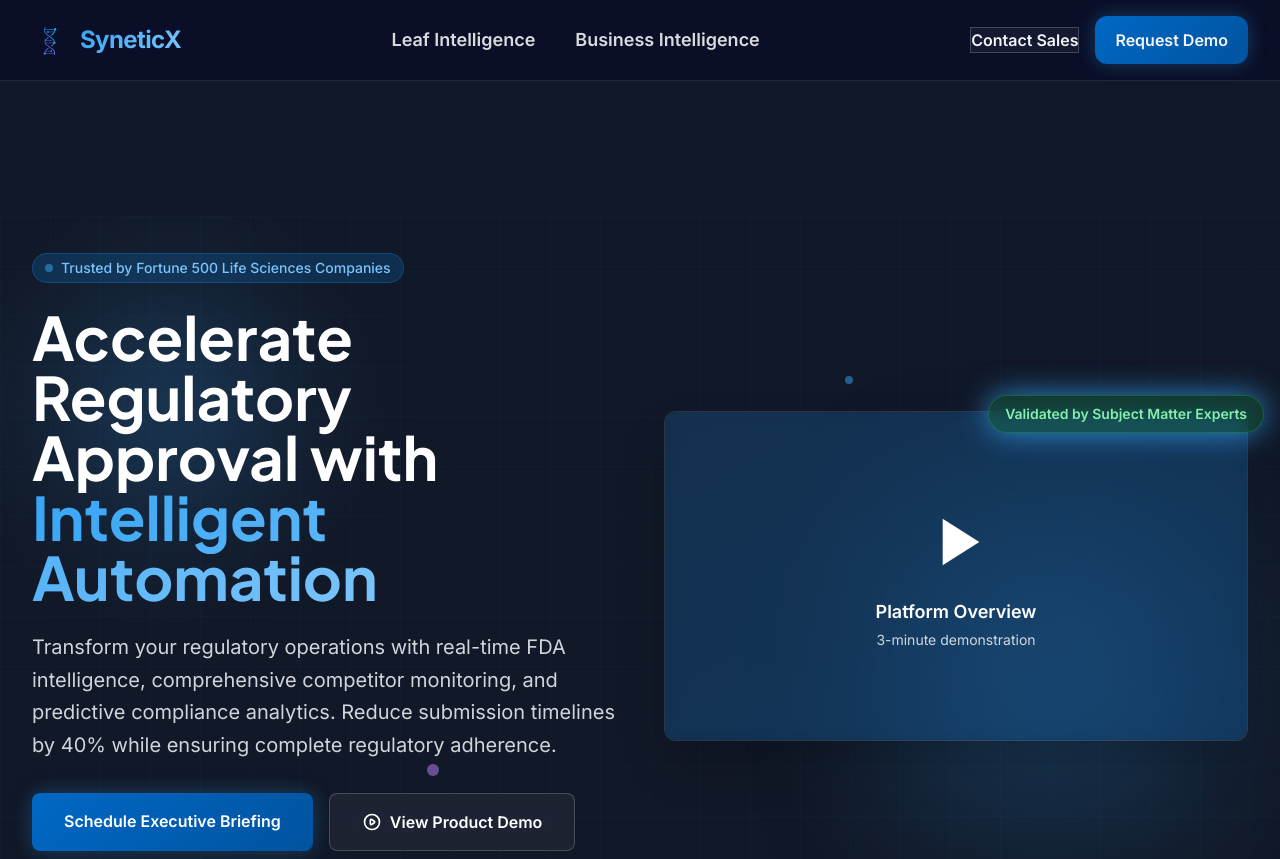
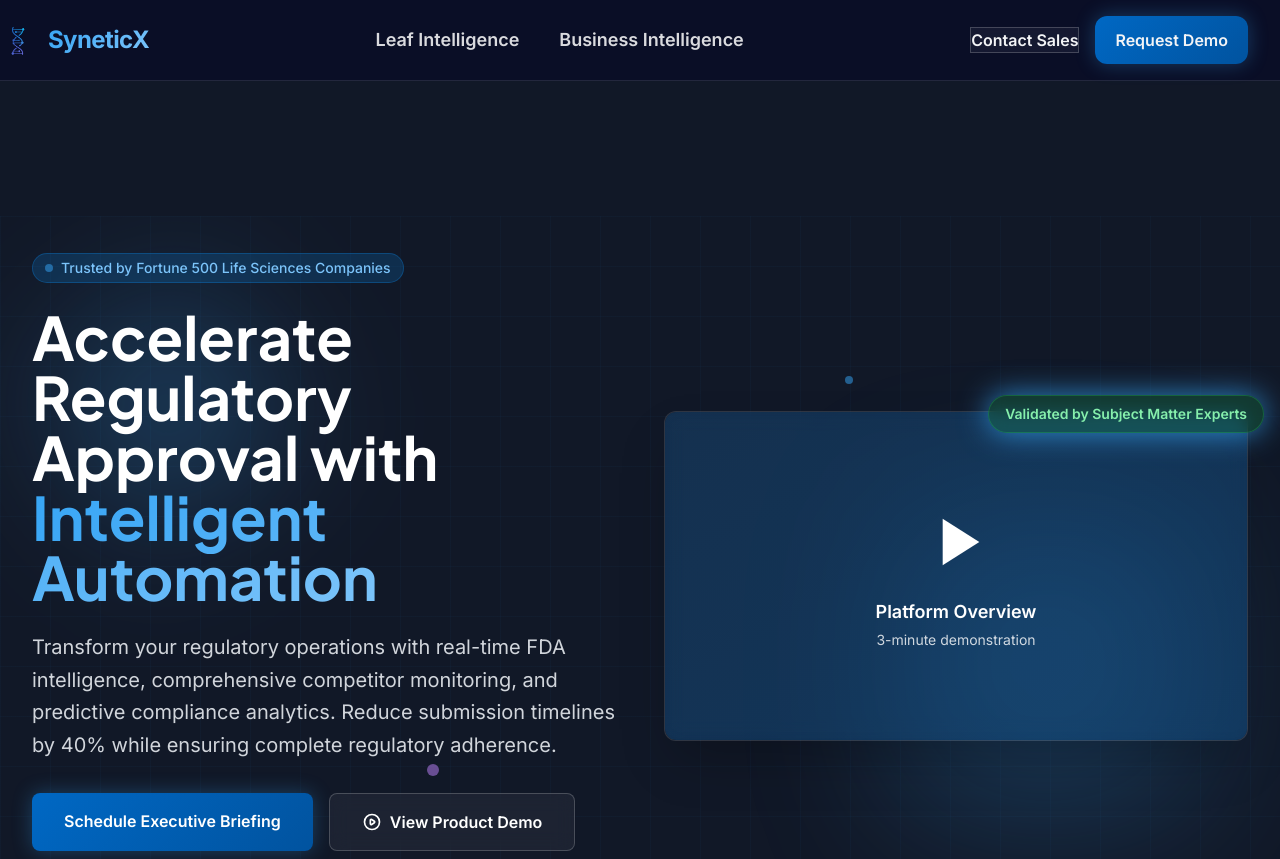
Before and after one commit to SyneticSLZ/warnign-letters, a website: page index.html in a window 1280 px wide. Shown: the top 859 px of the page. Drawn offline with nearby package versions, Linux system fonts and the light colour scheme.

Commit message:
package.json

```diff
--- a/index.html
+++ b/index.html
@@ -256,10 +256,12 @@
   <div class="mx-auto max-w-7xl px-4 sm:px-6 lg:px-8">
     <div class="flex h-20 items-center justify-between">
       <!-- Brand -->
-      <a href="./" class="flex items-center gap-3 shrink-0">
-        <img src="syneticx.png" alt="SyneticX" class="h-9 w-9 object-contain" />
-        <span class="text-2xl font-extrabold tracking-tight gradient-text">SyneticX</span>
-      </a>
+     <!-- Brand (flush-left) -->
+<a href="./" class="flex items-center gap-3 shrink-0 -ml-4 sm:-ml-6 lg:-ml-8">
+  <img src="syneticx.png" alt="SyneticX" class="h-9 w-9 object-contain" />
+  <span class="text-2xl font-extrabold tracking-tight gradient-text">SyneticX</span>
+</a>
+
 
       <!-- Desktop nav -->
       <div class="hidden lg:flex items-center gap-8">
```
Also changed, not shown: package.json (+20 -40 lines).
